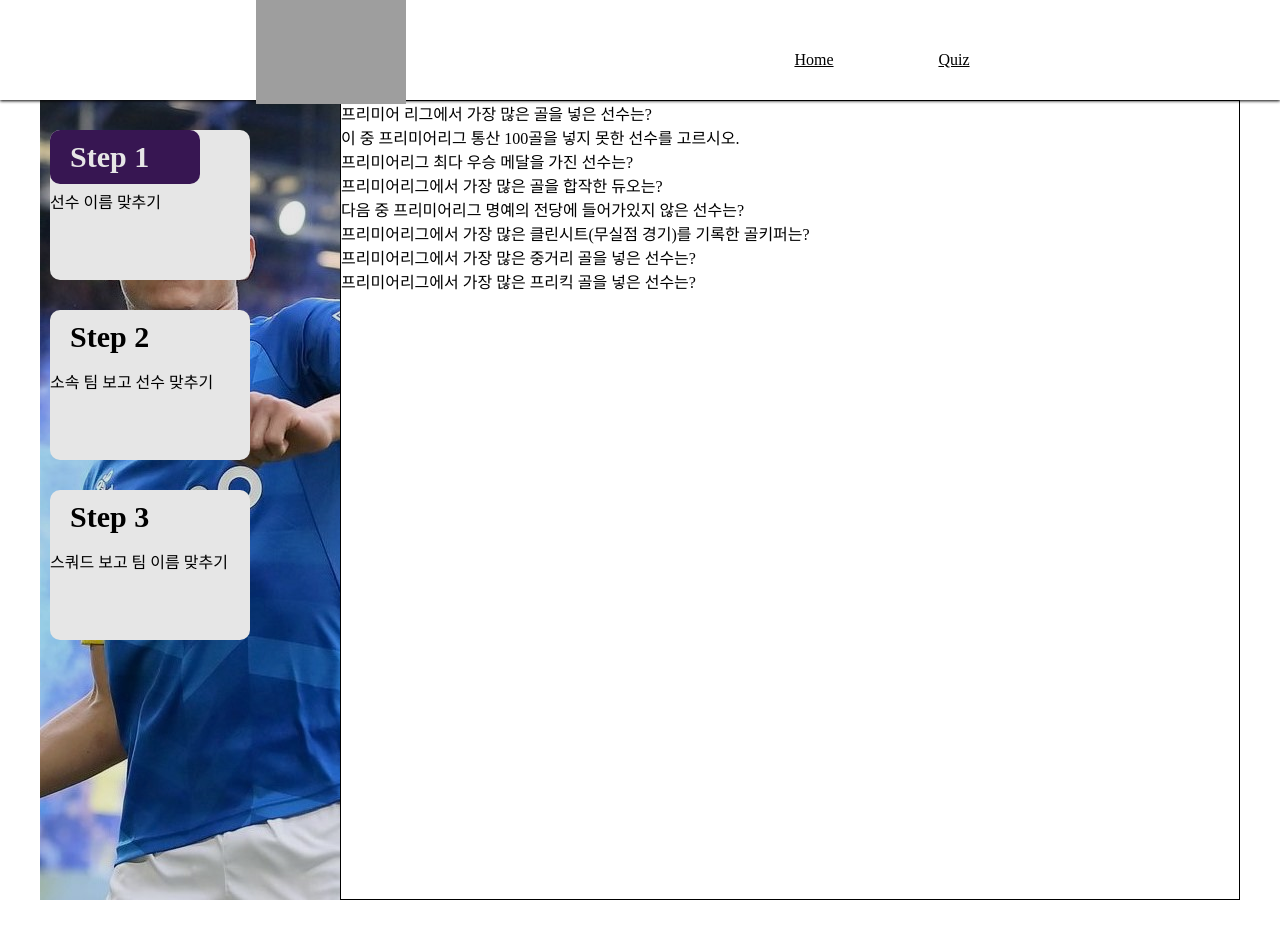
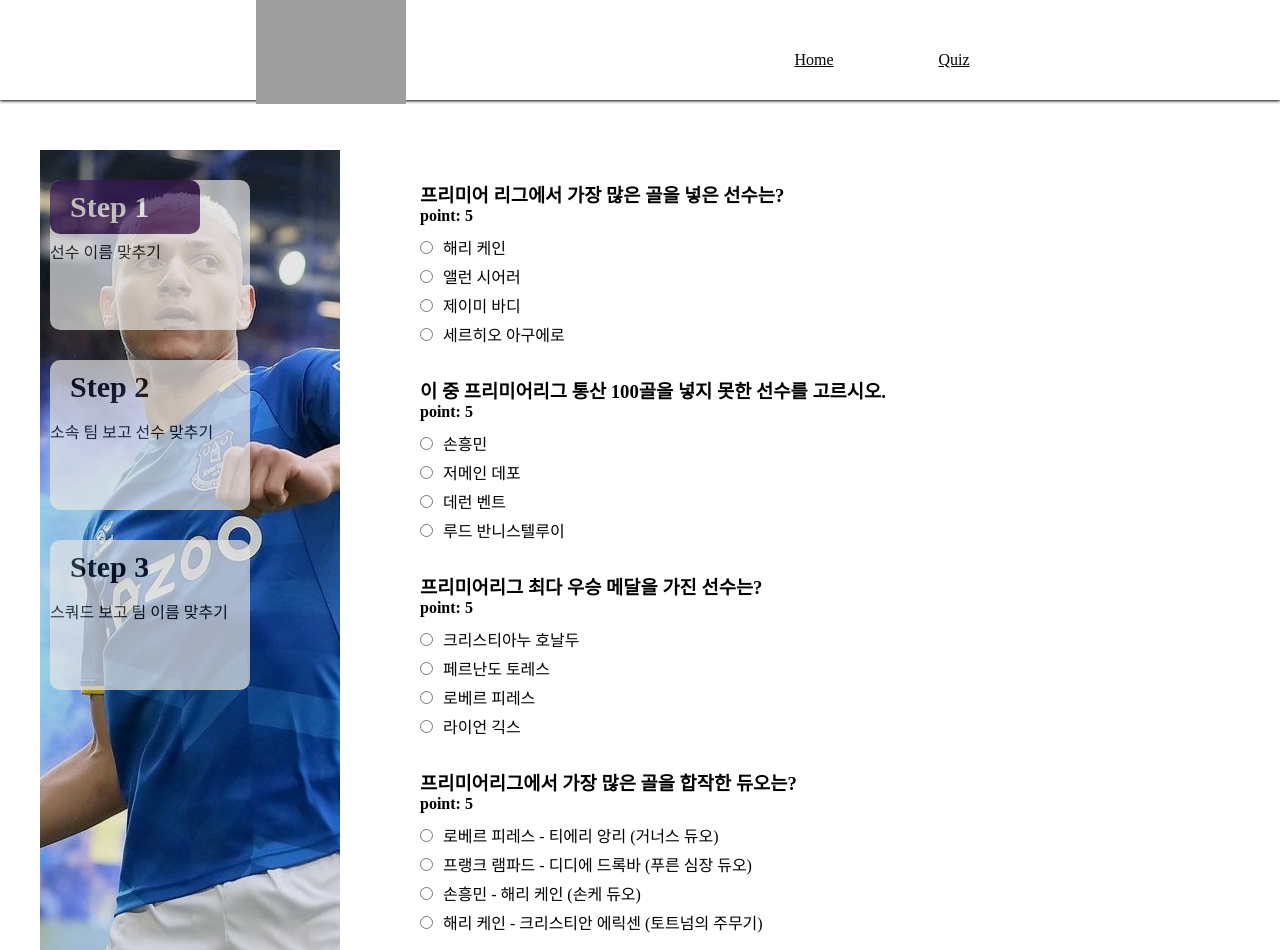
Before and after one commit to sun8282/Football_DT, a React (Create React App) app: page /Quiz in a window 1280 px wide. Before the commit the page ends 900 px from the top, so only its background shows below. Built offline with nearby package versions, Linux system fonts and the light colour scheme; grey boxes are pictures that could not be loaded; a web font is replaced by a local one.

Commit message:
Add files via upload

```diff
--- a/src/components/Quiz.js
+++ b/src/components/Quiz.js
@@ -101,28 +101,64 @@ function Quiz() {
                 <input type="radio" name="boxinput" id="input2" hidden></input>
                 <input type="radio" name="boxinput" id="input3" hidden></input>
                 <div className="exambox opa" >
-                    {QuizData[0].step1[0].map(element => {
+                    {QuizData[0].step1[0].map((element,i) => {
                       console.log(element.title);
                       return(
-                        <div>{element.title}</div>
+                        <>
+                        <div className="questionbox">
+                            <div className="questiontitle">
+                                <h3>{element.title}</h3>
+                                <h4>point: {element.point}</h4>
+
+                            </div>
+                            <div className="options">
+                                {element.options.map((e,idx) =>{
+                                    return(
+                                        <div className="option">
+                                            <label for={i+"option"+idx}>
+                                                <input type="radio" id={i+"option"+idx} name={"question"+i} value={element.point}></input>
+                                                {e}
+                                            </label>
+                                        </div>
+                                    )
+                                })}
+
+                            </div>
+                        </div>
+                        </>
                         )
                     })}
+                    <button className="next">Next</button>
                 </div>
                 <div className="exambox " >
                     {QuizData[1].step2[0].map(element => {
                       console.log(element.title);
                       return(
-                        <div>{element.title}</div>
+                        <>
+                        <div className="questionbox">
+                            <div className="questiontitle">
+                                <h3>{element.title}</h3>
+                                <h4>point: {element.point}</h4>
+
+                            </div>
+                        </div>
+                        </>
                         )
                     })}
+                    <button className="next">Next</button>
                 </div>
                 <div className="exambox " >
                     {QuizData[2].step3[0].map(element => {
                       console.log(element.title);
                       return(
-                        <div>{element.title}</div>
+                        <>
+                        <div className="questionbox">
+                            <div>{element.title}</div>
+                        </div>
+                        </>
                         )
                     })}
+                    <button className="done">Done</button>
                 </div>
             </div>
         </>
--- a/src/components/style.css
+++ b/src/components/style.css
@@ -131,15 +131,39 @@ header nav{
 .menu li:hover{background: #3D195B; color: #fff;}
 .menu li:hover::after{width: 100%;}
 
-.examcontainer{width: 1200px; height:800px; margin: 0 auto; position: relative; top: 100px;}
-.exambox{width: 900px; height: 800px; opacity: 0; border: 1px solid; position: absolute; right: 0;}
+.examcontainer{width: 1200px; height:800px; margin: 0 auto; position: relative; top: 150px;}
+.exambox{width: 900px; height: 800px; overflow: scroll; overflow-x: hidden; opacity: 0; position: absolute; right: 0;}
 .choose{position: absolute; width: 300px; height: 800px; left: 0;filter:brightness(.9); }
 .zero{ background: url("../img/pre.jpg") ;}
 .one{ background: url("../img/tot.jpg");}
 .two{ background: url("../img/man.jpg");}
-.stepbox{width: 200px; height: 150px; margin-left: 10px; background: #fff; border-radius: 10px; margin-top: 30px;}
+.stepbox{width: 200px; height: 150px; margin-left: 10px; background: #fff; opacity: .7; border-radius: 10px; margin-top: 30px;}
 .stepbox h2{font-size: 30px; width: 150px; transition: .3s; padding: 10px 20px; border-radius: 10px; cursor: pointer;}
 .stepbox .act{background: #3D195B; color: #fff; }
 .stepbox p{margin-top: 5px;}
 
-.opa{opacity: 1;}
+.opa{opacity: 1; z-index: 100;}
+
+.questionbox{width: 600px;margin-left: 80px; margin-top: 30px;}
+.options{margin-top: 10px;}
+.option{margin-top: 5px;}
+.option input{margin-right: 10px;}
+
+.exambox::-webkit-scrollbar {
+  width: 10px;
+}
+.exambox::-webkit-scrollbar-thumb {
+  background-color: #2f3542;
+  border-radius: 10px;
+  background-clip: padding-box;
+  border: 2px solid transparent;
+}
+.exambox::-webkit-scrollbar-track {
+  background-color: #fff;
+  border-radius: 10px;
+  box-shadow: inset 0px 0px 5px #3D195B;
+}
+.next{padding: 10px 20px; margin-bottom: 50px; margin-top: 30px; transition: .3s; cursor: pointer; margin-left: 750px; background: #fff; border: 1px solid #3D195B; border-radius: 10px;}
+.done{padding: 10px 20px; margin-bottom: 50px; margin-top: 30px; transition: .3s; cursor: pointer; margin-left: 750px; background: #fff; border: 1px solid #3D195B; border-radius: 10px;}
+.next:hover{background: #3D195B; color: #fff;}
+.done:hover{background: #3D195B; color: #fff;}
```
